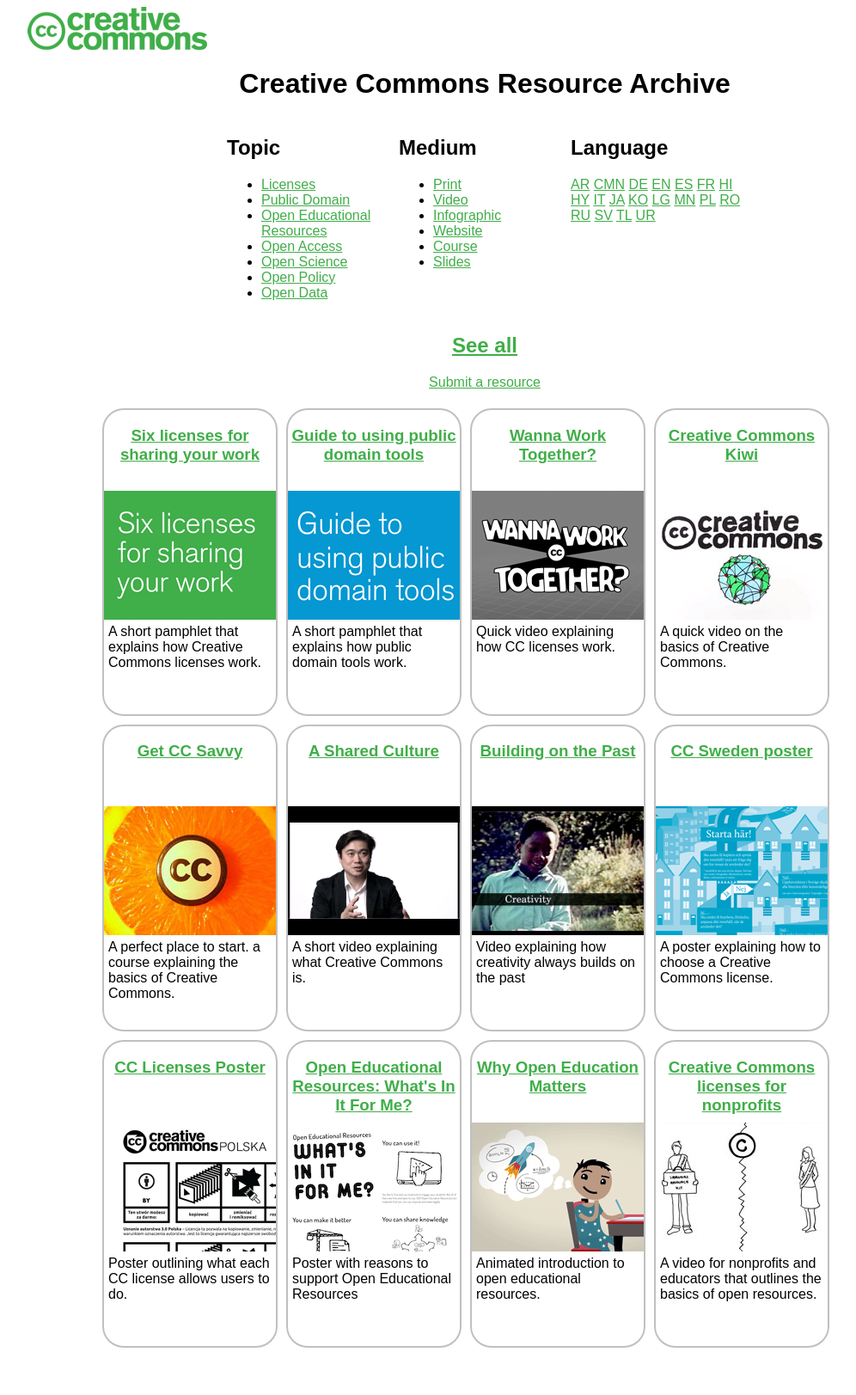
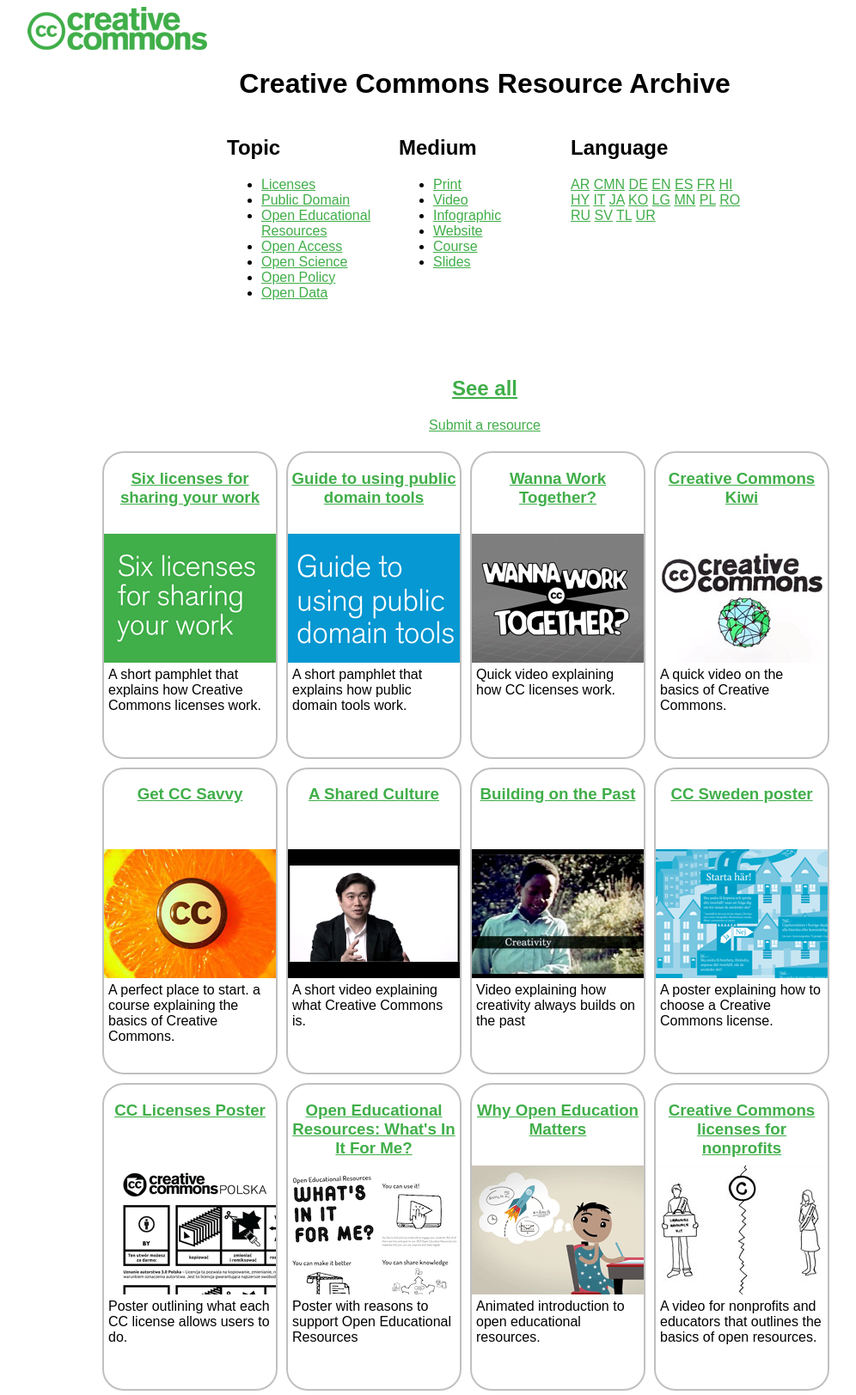
Before and after one commit to creativecommons/cc-resource-archive, a Jekyll site: the page built from docs/index.html, in a window 1280 px wide. Shown: the whole page at 86% size, without its empty margins (76-1072 px from the left). Built offline with Jekyll 4.4.1, drawn with Linux system fonts in a browser that asks for light colours; before the commit the page ends 1573 px from its top, so only the background shows below that.

Commit message:
fix css rules for div topic

```diff
--- a/docs/style.css
+++ b/docs/style.css
@@ -97,7 +97,7 @@
 height: 150px;
 margin-left: auto;
 margin-right: auto;
-margin-bottom: 100px;
+margin-bottom: 150px;
 }
 
 .resourcenav {
```
Also changed, not shown: docs/Gemfile.lock, docs/all.html (line endings or trailing spaces).
